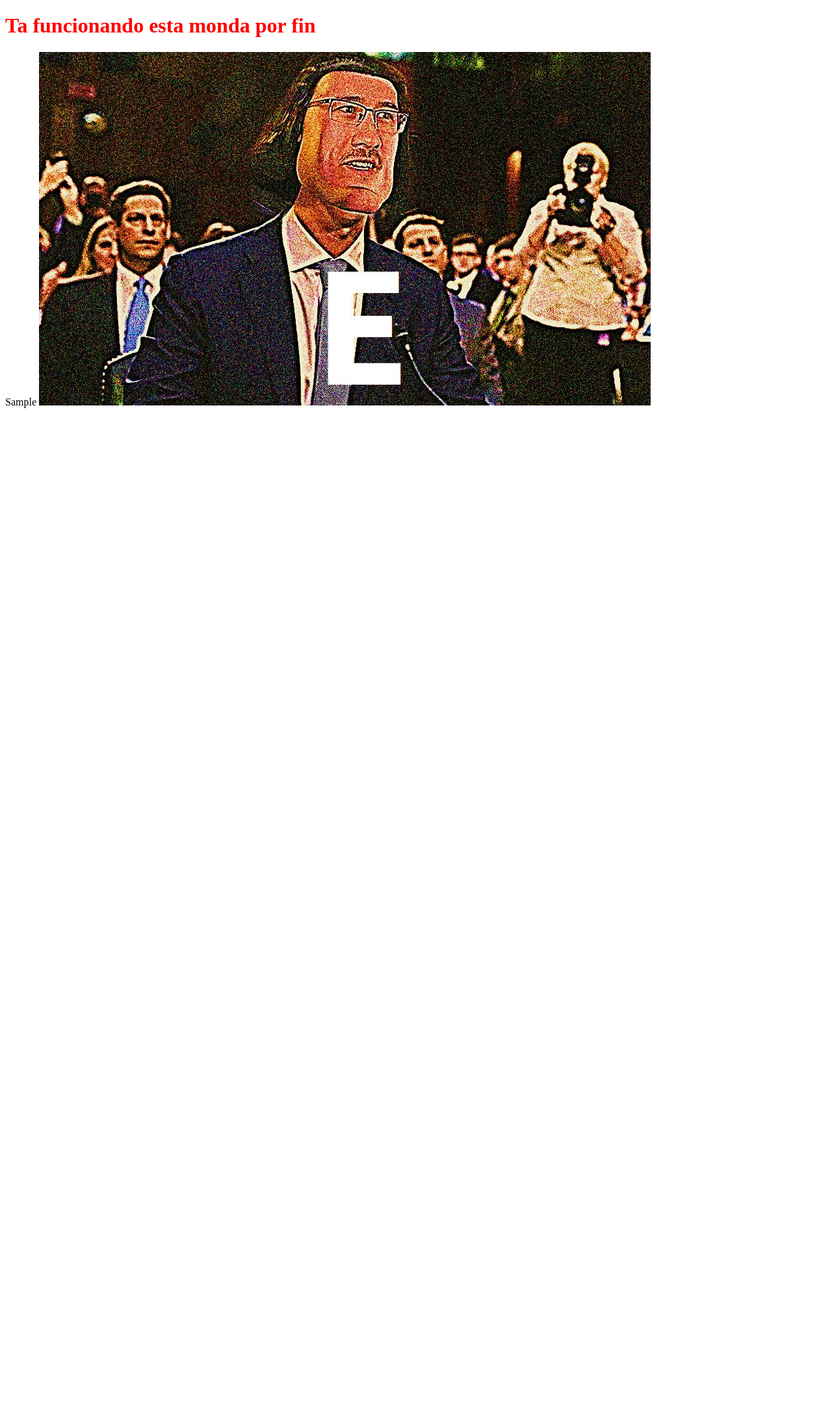
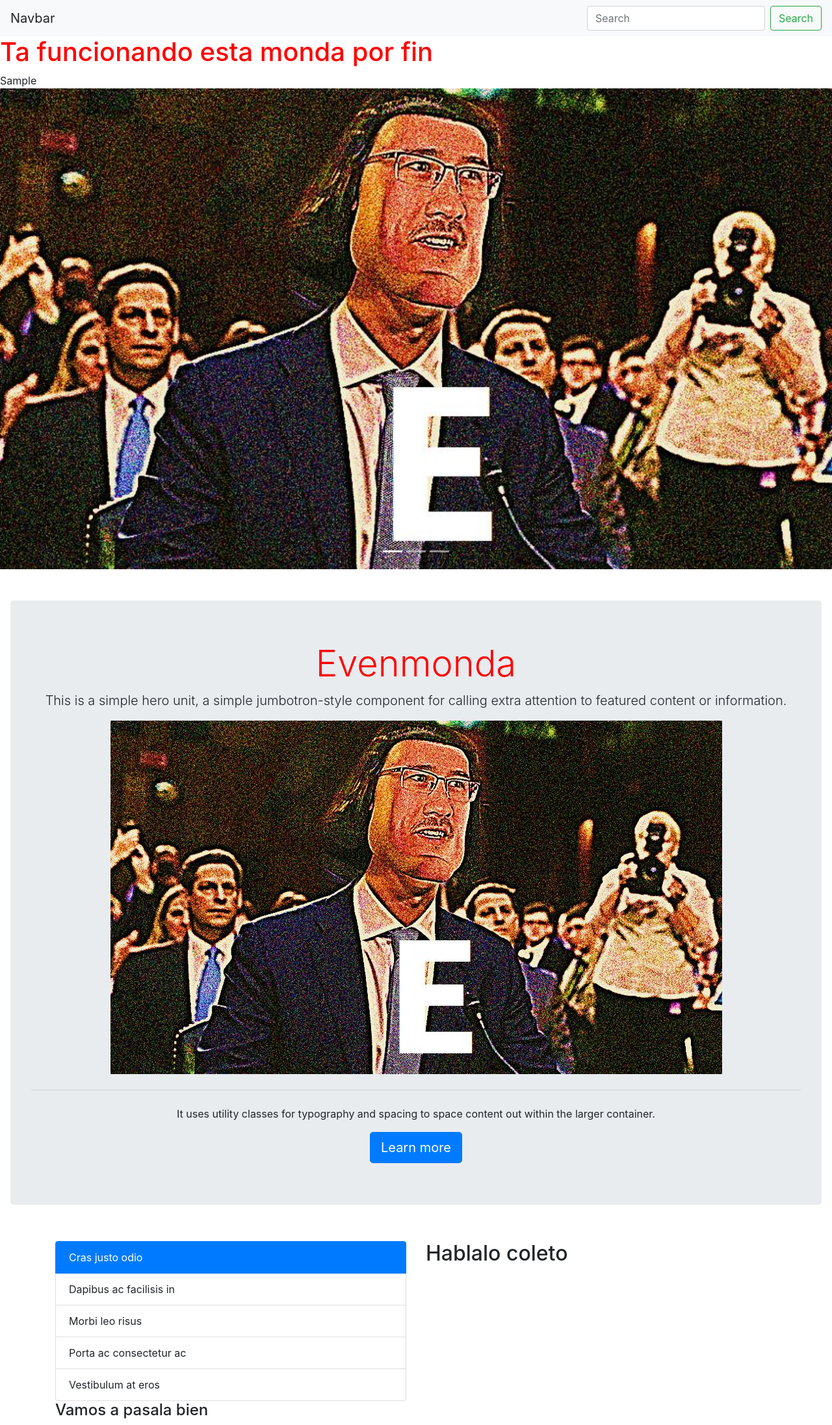
Before and after one commit to jaimescose/eventuality, a Django app: template src/templates/even/index.html in a window 1280 px wide. Shown: the whole page at 65% size. Before the commit the page ends 628 px from the top, so only its background shows below. Run offline with Django 3.2, Linux system fonts and the light colour scheme; the template is opened without the code that fills it: most values are stand-ins (such as "Sample title", 1, 10 or a date in 2020); some libraries are stand-ins or nearby versions.

Commit message:
el landing page mas cotiz

```diff
--- a/src/templates/even/index.html
+++ b/src/templates/even/index.html
@@ -4,11 +4,77 @@
   <head>
     <meta charset="utf-8">
     <title>First App</title>
+    <link rel="stylesheet" href="https://stackpath.bootstrapcdn.com/bootstrap/4.3.1/css/bootstrap.min.css" integrity="sha384-ggOyR0iXCbMQv3Xipma34MD+dH/1fQ784/j6cY/iJTQUOhcWr7x9JvoRxT2MZw1T" crossorigin="anonymous">
     <link rel="stylesheet" href="{% static "css/mystyle.css" %}"/>
   </head>
   <body>
+    <div class="">
+      <nav class="navbar navbar-light bg-light">
+        <a class="navbar-brand">Navbar</a>
+        <form class="form-inline">
+          <input class="form-control mr-sm-2" type="search" placeholder="Search" aria-label="Search">
+          <button class="btn btn-outline-success my-2 my-sm-0" type="submit">Search</button>
+        </form>
+      </nav>
+    </div>
     <h1>Ta funcionando esta monda por fin</h1>
     {{ inserts_me }}
-    <img src="{% static "images/E-meme.png" %}" alt="My image">
+    <!-- Write your comments here -->
+    <div id="carouselExampleIndicators" class="carousel slide" data-ride="carousel">
+      <ol class="carousel-indicators">
+        <li data-target="#carouselExampleIndicators" data-slide-to="0" class="active"></li>
+        <li data-target="#carouselExampleIndicators" data-slide-to="1"></li>
+        <li data-target="#carouselExampleIndicators" data-slide-to="2"></li>
+      </ol>
+      <div class="carousel-inner">
+        <div class="carousel-item active">
+          <img src="E-meme.png" class="d-block w-100" alt="...">
+        </div>
+        <div class="carousel-item">
+          <img src="E-meme2.png" class="d-block w-100" alt="...">
+        </div>
+        <div class="carousel-item">
+          <img src="E-meme3.png" class="d-block w-100" alt="...">
+        </div>
+      </div>
+    </div>
+    <!-- Write your comments here -->
+    <div class="pricing-header px-3 py-3 pt-md-5 pb-md-4 mx-auto text-center">
+      <div class="jumbotron">
+        <h1 class="display-4 ">Evenmonda</h1>
+        <p class="lead">This is a simple hero unit, a simple jumbotron-style component for calling extra attention to featured content or information.</p>
+        <img src="{% static "images/E-meme.png" %}" alt="My image">
+        <hr class="my-4">
+        <p>It uses utility classes for typography and spacing to space content out within the larger container.</p>
+        <a class="btn btn-primary btn-lg" href="#" role="button">Learn more</a>
+      </div>
+    </div>
+    <div class="container">
+      <div class="row">
+        <div class="col">
+          <ul class="list-group">
+            <li class="list-group-item active">Cras justo odio</li>
+            <li class="list-group-item">Dapibus ac facilisis in</li>
+            <li class="list-group-item">Morbi leo risus</li>
+            <li class="list-group-item">Porta ac consectetur ac</li>
+            <li class="list-group-item">Vestibulum at eros</li>
+          </ul>
+        </div>
+        <div class="col">
+          <h2>Hablalo coleto</h2>
+        </div>
+      </div>
+      <div class="row">
+        <div class="col">
+          <h4>Vamos a pasala bien</h4>
+        </div>
+
+      </div>
+    </div>
+    <!-- Optional JavaScript -->
+    <!-- jQuery first, then Popper.js, then Bootstrap JS -->
+    <script src="https://code.jquery.com/jquery-3.3.1.slim.min.js" integrity="sha384-q8i/X+965DzO0rT7abK41JStQIAqVgRVzpbzo5smXKp4YfRvH+8abtTE1Pi6jizo" crossorigin="anonymous"></script>
+    <script src="https://cdnjs.cloudflare.com/ajax/libs/popper.js/1.14.7/umd/popper.min.js" integrity="sha384-UO2eT0CpHqdSJQ6hJty5KVphtPhzWj9WO1clHTMGa3JDZwrnQq4sF86dIHNDz0W1" crossorigin="anonymous"></script>
+    <script src="https://stackpath.bootstrapcdn.com/bootstrap/4.3.1/js/bootstrap.min.js" integrity="sha384-JjSmVgyd0p3pXB1rRibZUAYoIIy6OrQ6VrjIEaFf/nJGzIxFDsf4x0xIM+B07jRM" crossorigin="anonymous"></script>
   </body>
 </html>
```
Also changed, not shown: src/templates/even/E-meme.png (added), src/templates/even/E-meme2.png (added), src/templates/even/E-meme3.png (added), 4 other files.
